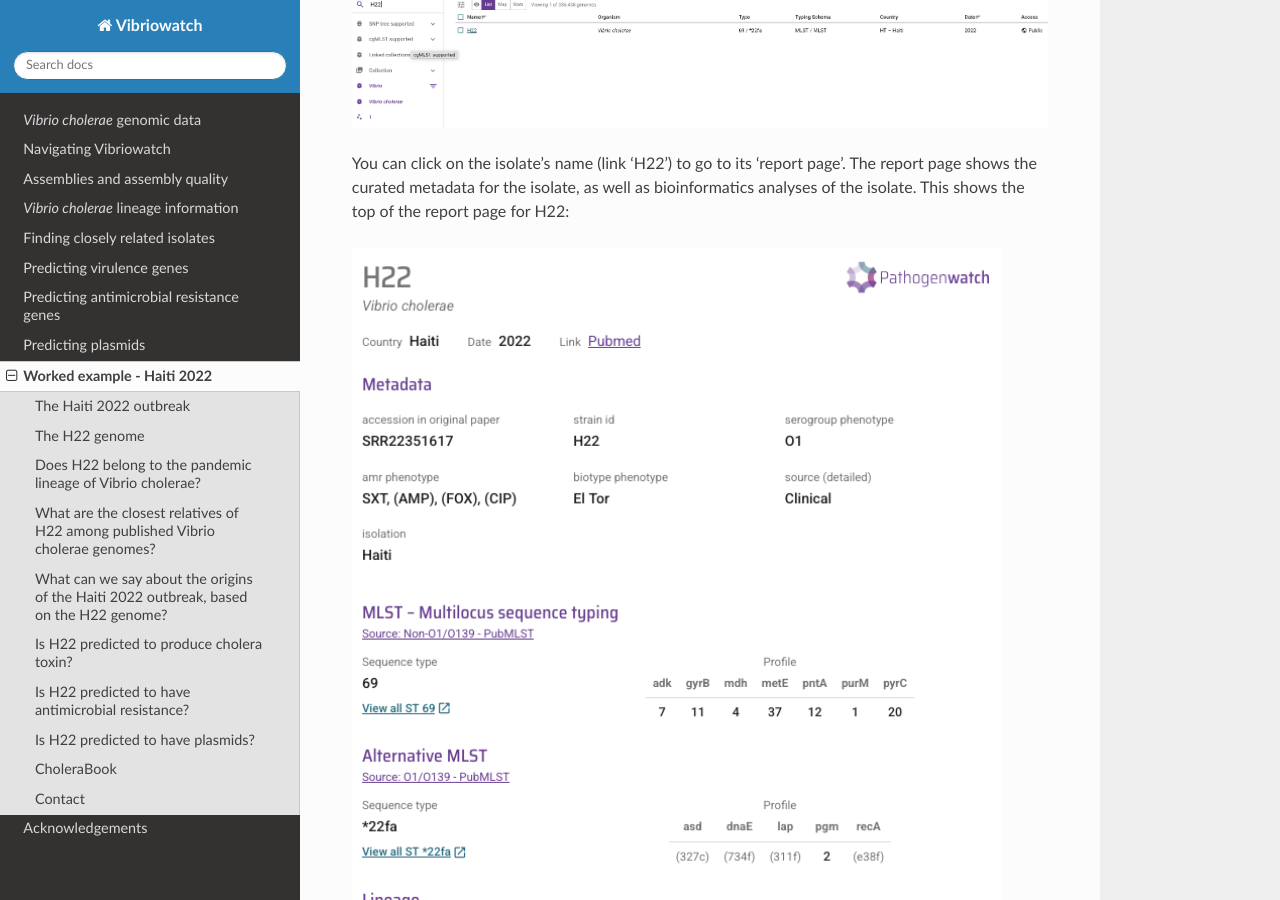
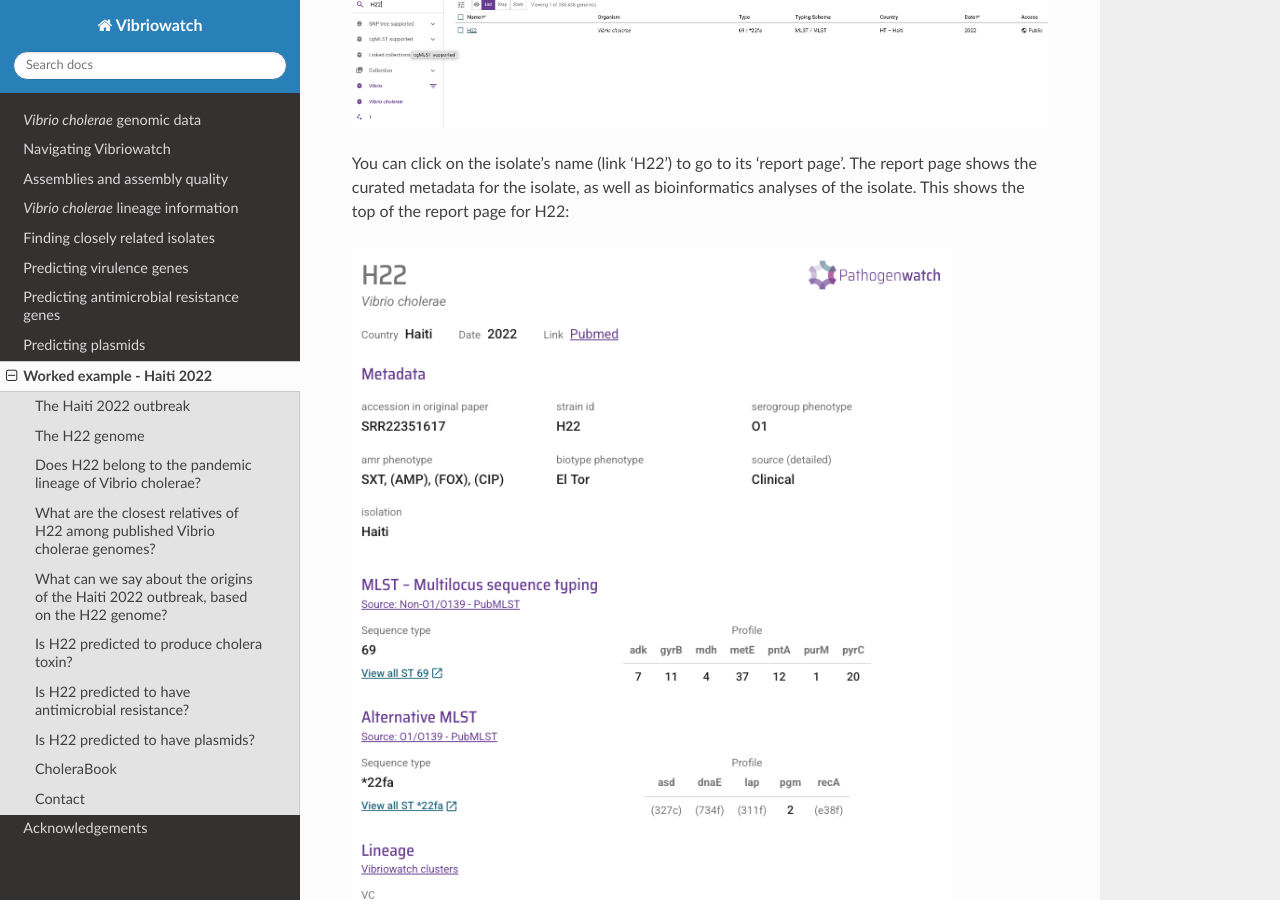
Before and after one commit to avrilcoghlan/vibriowatch, a Sphinx documentation site: the page built from docs/source/haiti.rst, in a window 1280 px wide and 900 px high, scrolled down 2805 px. Built offline with Sphinx 7.4.7 and the Read the Docs theme 3.1.0, drawn with Linux system fonts in a browser that asks for light colours.

Commit message:
Update haiti.rst

```diff
--- a/docs/source/haiti.rst
+++ b/docs/source/haiti.rst
@@ -92,7 +92,7 @@
 This shows the top of the report page for H22:
 
 .. image:: Picture115.png
-  :width: 650
+  :width: 600
 
 Let's have a quick look at the assembly statistics for the H22 genome assembly, to check that the assembly looks
 reasonably good quality and has the expected GC content for *V. cholerae*. To look at the assembly statistics, scroll
@@ -100,7 +100,7 @@
 looks like this:
 
 .. image:: Picture116.png
-  :width: 650
+  :width: 600
 
 We can see that the assembly for the H22 isolate has a genome size of about 4.0 Megabases, and GC content of 47.5%. This is consistent with the reference genome for *Vibrio cholerae* strain N16961, which has a genome size of about 4.0 Megabases and GC content of 47.5% (see `Heidelberg et al 2000`_).
 
```
